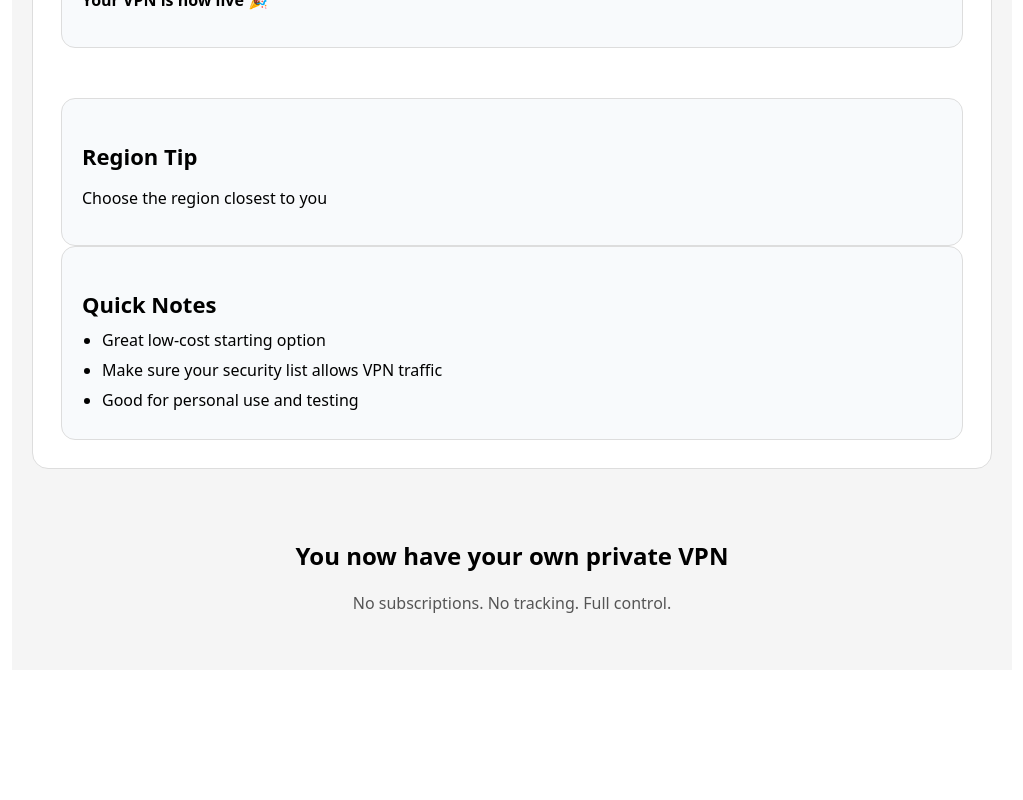
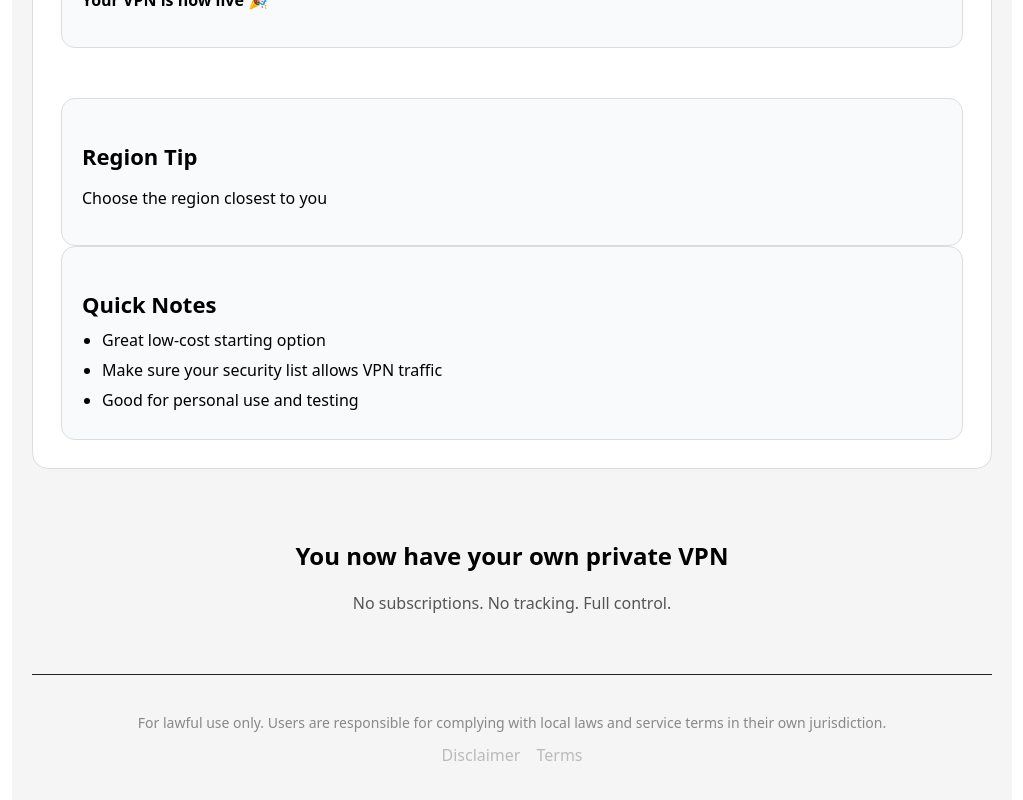
Before and after one commit to Kriro-Lab/vpn-builder, a Next.js app: page / in a window 1280 px wide. Shown: the part 4761-5561 px from the top of the page, without its empty margins (128-1151 px from the left). Before the commit the page ends 5439 px from the top, so only its background shows below. Built offline with nearby package versions, Linux system fonts and the light colour scheme.

Commit message:
Add disclaimer and terms section to page
Added a disclaimer and terms links with styling.

```diff
--- a/app/page.tsx
+++ b/app/page.tsx
@@ -800,7 +800,35 @@ boxShadow: "0 4px 12px rgba(0,0,0,0.15)",
 <p style={{ textAlign: "center", color: "#555" }}>
   No subscriptions. No tracking. Full control.
 </p>
+<div
+  style={{
+    marginTop: "60px",
+    paddingTop: "24px",
+    borderTop: "1px solid #222",
+    textAlign: "center",
+  }}
+>
+  <p style={{ color: "#888", fontSize: "14px", marginBottom: "12px" }}>
+    For lawful use only. Users are responsible for complying with local laws
+    and service terms in their own jurisdiction.
+  </p>
 
+  <div
+    style={{
+      display: "flex",
+      gap: "16px",
+      justifyContent: "center",
+      flexWrap: "wrap",
+    }}
+  >
+    <a href="/disclaimer" style={{ color: "#bbb", textDecoration: "none" }}>
+      Disclaimer
+    </a>
+    <a href="/terms" style={{ color: "#bbb", textDecoration: "none" }}>
+      Terms
+    </a>
+  </div>
+</div>
 
 </main>
 
```
